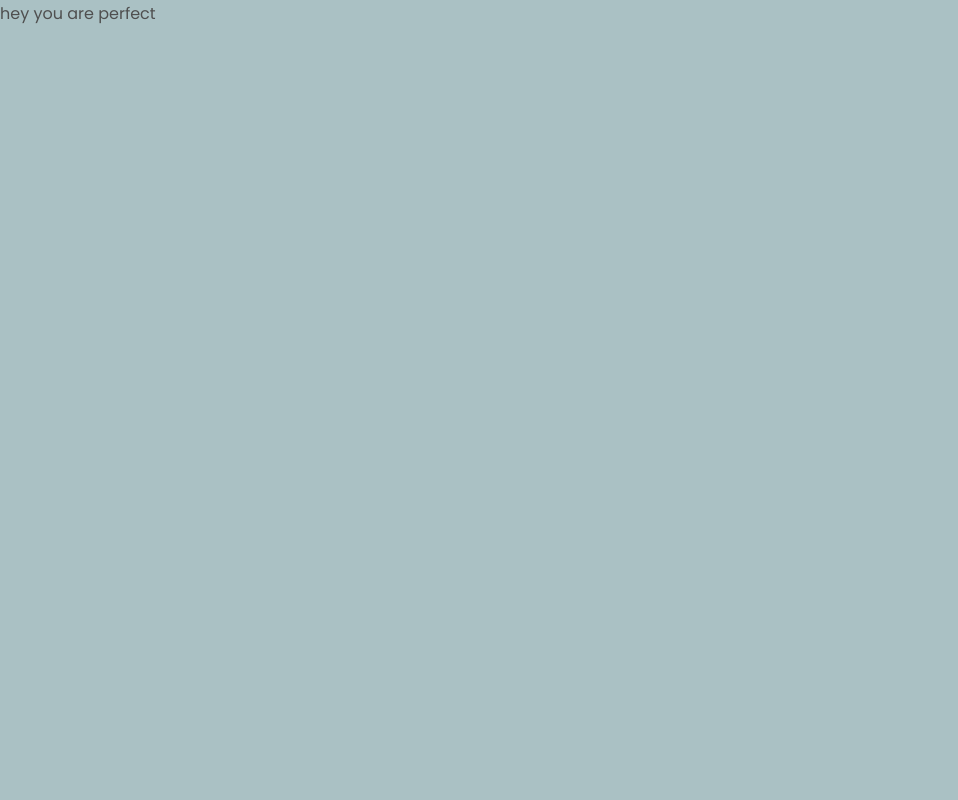
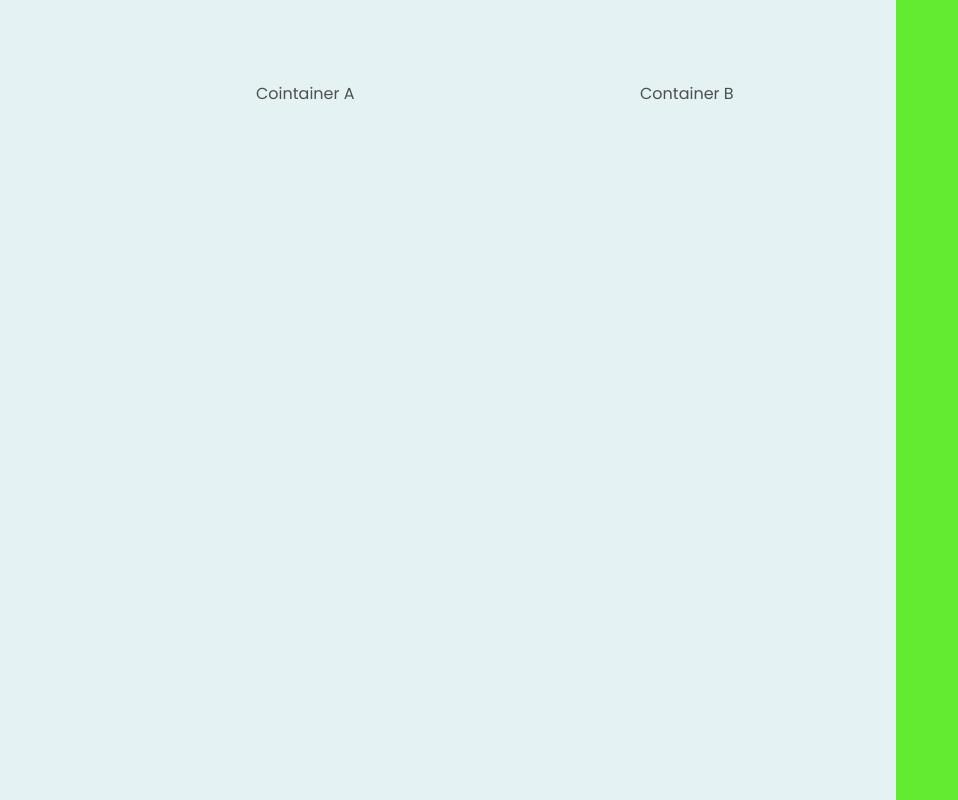
Before and after one commit to Clarisa1999/Portfolio, a React (Create React App) app: page / in a window 1280 px wide. Shown: the whole page, without its empty margins (0-958 px from the left). Built offline with nearby package versions, Linux system fonts and the light colour scheme.

Commit message:
added color  and containers

```diff
--- a/public/index.html
+++ b/public/index.html
@@ -5,8 +5,14 @@
     <meta http-equiv="X-UA-Compatible" content="IE=edge">
     <meta name="viewport" content="width=device-width, initial-scale=1.0">
     <title>Rufaro Clarisa Gapare's portifolio</title>
+    <link rel="stylesheet" href="https://use.fontawesome.com/releases/v5.15.4/css/all.css"
+    integrity="sha384-DyZ88mC6Up2uqS4h/KRgHuoeGwBcD4Ng9SiP4dIRy0EXTlnuz47vAwmeGwVChigm" crossorigin="anonymous"/>
 </head>
 <body>
     <div id = "root"> </div>
+    <div class="container">
+        <div class="A">Cointainer A</div>
+        <div class="B">Container B</div>
+      </div>
 </body>
 </html>
--- a/src/App.jsx
+++ b/src/App.jsx
@@ -3,24 +3,12 @@ import header from './components/Header/header'
 import landingPage from './components/Landing/landingPage'
 import about from './components/About/about'
 import workExperience from './components/Experience/workExperience'
-
+import navbar from './components/Navbar/navbar'
 
 const App = () => {
   return (
     <>
-        <header />
-        <landingPage />
-        <about />
-        <workExperience />
-        hey
-
-        you
-
-
-        are
-
-
-        perfect
+        <navbar />
     </>
   )
 }
--- /dev/null
+++ b/src/components/Navbar/menuItems.js
@@ -0,0 +1,27 @@
+export const menuItems = [
+
+    {
+        title: 'About Me',
+        url: '#',
+        cName: 'nav-links'
+    },
+
+    {
+        title: 'Work Experience',
+        url: '#',
+        cName: 'nav-links'
+    },
+
+    {
+        title: 'Projects',
+        url: '#',
+        cName: 'nav-links'
+    },
+
+    {
+        title: 'Download Resume',
+        url: '#',
+        cName: 'nav-links'
+    }
+
+]
--- /dev/null
+++ b/src/components/Navbar/navbar.js
@@ -0,0 +1,29 @@
+import React, { Component } from 'react'
+import  { menuItems } from './menuItems';
+
+class navbar extends Component{
+    render(){
+        return(
+            <nav className = "NavbarItems">
+            <h1 className = "navbar-logo"> React<i className ="fab fa-react"></i></h1>
+            <div className = "menu-icon">
+
+
+            </div>
+            <ul>
+                {menuItems.map((item,index)=>{
+                    return(
+                        <li key={index}>
+                            <a className={item.cName} href={item.url}>
+                                {item.title}
+                             </a>
+                        </li>
+                     )
+                })}
+            </ul>
+            </nav>
+        )
+    }
+}
+
+export default navbar
--- a/src/index.css
+++ b/src/index.css
@@ -29,7 +29,51 @@ html{
 body{
    color: #000000;
    font-family: 'Poppins', sans-serif;
-   background: var(--color-burgerText);
+   background: white;
    color: var(--color-text);
    line-height: 1.7;
 }
+
+.A::after {
+  margin: 0;
+  padding: 0;
+  box-sizing: border-box;
+}
+
+.container {
+  background: var( --color-grey);
+  width: 100vw;
+  height: 100vh;
+  overflow: hidden;
+  position: relative;
+}
+
+.A {
+  width: 50%;
+  height: 30%;
+  display: inline-block;
+  position: relative;
+  top: 10%;
+  left: 20%;
+}
+
+.B {
+  width: 20%;
+  height: 30%;
+  position: absolute;
+  display: inline-block;
+  left: calc(20% + 30%);
+  /* just for demo */
+  top: 10%;
+}
+
+.A::after {
+  content: '';
+  display: inline-block;
+  position: absolute;
+  top: -100vh;
+  left: 100%;
+  width: 100vw;
+  height: 200vh;
+  background: var(--color-lime);
+}
```
Also changed, not shown: src/components/Navbar/navbar.css (added).
